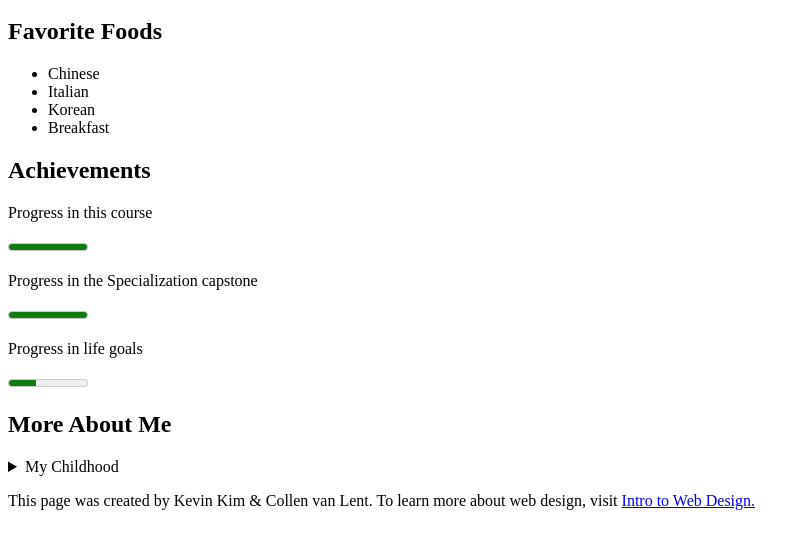
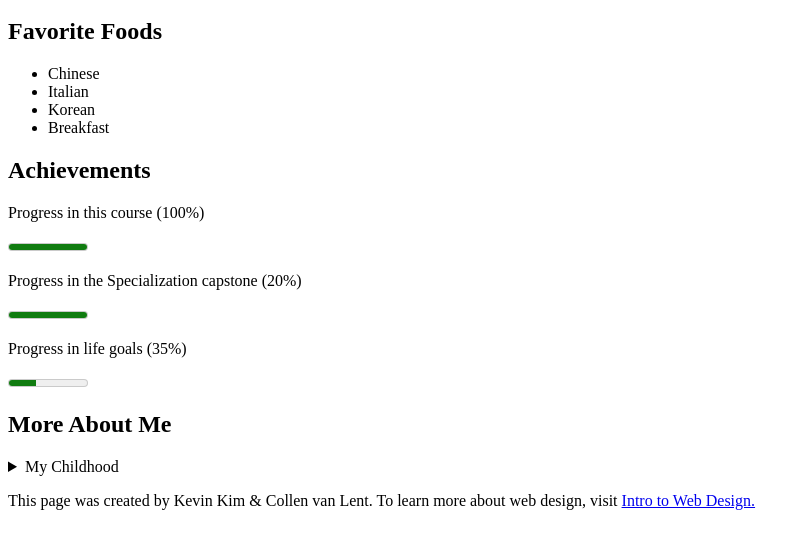
Before and after one commit to kevkim622/html5project1, a plain HTML site: page index.html in a window 1280 px wide. Shown: the part 100-648 px from the top of the page, without its empty margins (0-805 px from the left). Drawn offline with Linux system fonts and the light colour scheme.

Commit message:
Update index.html

```diff
--- a/index.html
+++ b/index.html
@@ -24,11 +24,11 @@
     </ul>
 
     <h2>Achievements</h2>
-        <p>Progress in this course</p>
+        <p>Progress in this course (100%)</p>
             <meter min="0" max="100" value="100">100%</meter>
-        <p>Progress in the Specialization capstone</p>
+        <p>Progress in the Specialization capstone (20%)</p>
             <meter min="0" max="20" value="20">20%</meter>
-        <p>Progress in life goals</p>
+        <p>Progress in life goals (35%)</p>
             <meter min="0" max="100" value="35">35%</meter>
 
     <h2>More About Me</h2>
```
